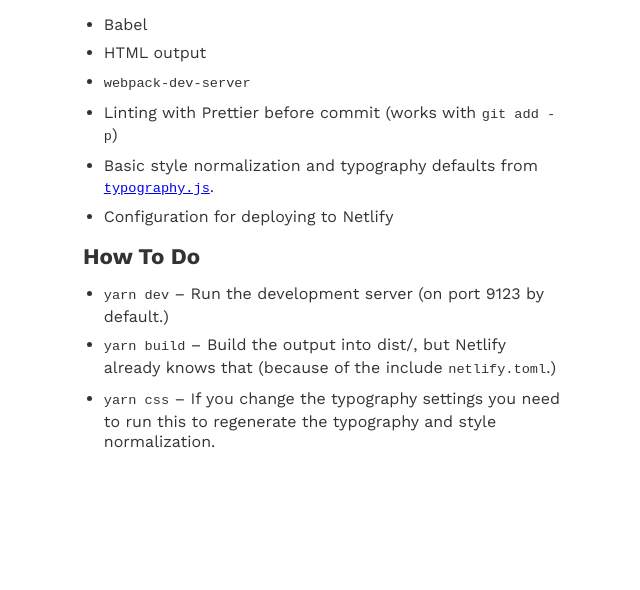
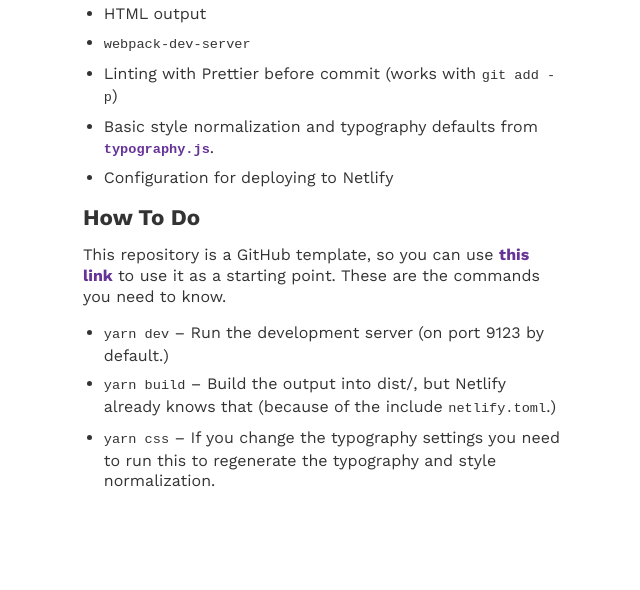
Before and after one commit to jarednorman/jareds-webpack-starter, a website built with webpack: page src/index.ejs in a window 1280 px wide. Shown: the part 210-800 px from the top of the page, without its empty margins (317-957 px from the left). Built offline with nearby package versions, Linux system fonts and the light colour scheme.

Commit message:
That's kinda nice

```diff
--- a/src/index.js
+++ b/src/index.js
@@ -24,6 +24,13 @@ app.innerHTML = `
 
       <h2>How To Do</h2>
 
+      <p>
+        This repository is a GitHub template, so you can use
+        <a href="https://github.com/jarednorman/jareds-webpack-starter/generate">this
+        link</a> to use it as a starting point. These are the commands you need
+        to know.
+      </p>
+
       <ul>
         <li><code>yarn dev</code> – Run the development server (on port 9123 by default.)</li>
         <li><code>yarn build</code> – Build the output into dist/, but Netlify already knows that (because of the include <code>netlify.toml</code>.)</li>
--- a/src/typography.css
+++ b/src/typography.css
@@ -579,3 +579,11 @@ th:last-child,
 td:last-child {
   padding-right: 0;
 }
+a {
+  font-weight: bold;
+  text-decoration: none;
+  color: RebeccaPurple;
+}
+a:hover {
+  color: DeepPink;
+}
```
Also changed, not shown: typography.config.js (+10 -0 lines).
